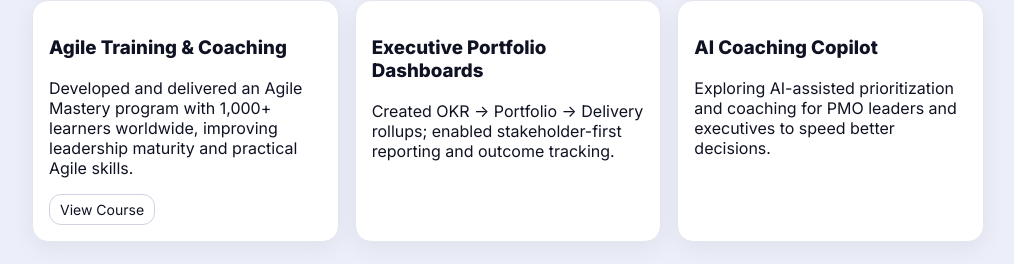
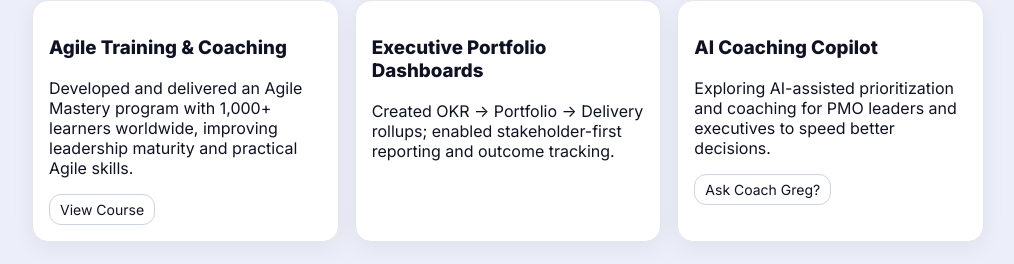
Before and after one commit to gregwhiteleader/gregwhiteleader.github.io, a plain HTML site: page index.html in a window 1280 px wide. Shown: the part 1162-1426 px from the top of the page, without its empty margins (132-1146 px from the left). Drawn offline with Linux system fonts and the light colour scheme.

Commit message:
Update index.html

```diff
--- a/index.html
+++ b/index.html
@@ -87,7 +87,8 @@
           <article class="card">
             <h3>AI Coaching Copilot</h3>
             <p>Exploring AI-assisted prioritization and coaching for PMO leaders and executives to speed better decisions.</p>
-          </article>
+            <a class="btn small" href="https://ask-coach-greg.streamlit.app/" target="_blank">Ask Coach Greg?</a>
+           </article>
         </div>
       </div>
     </section>
```
